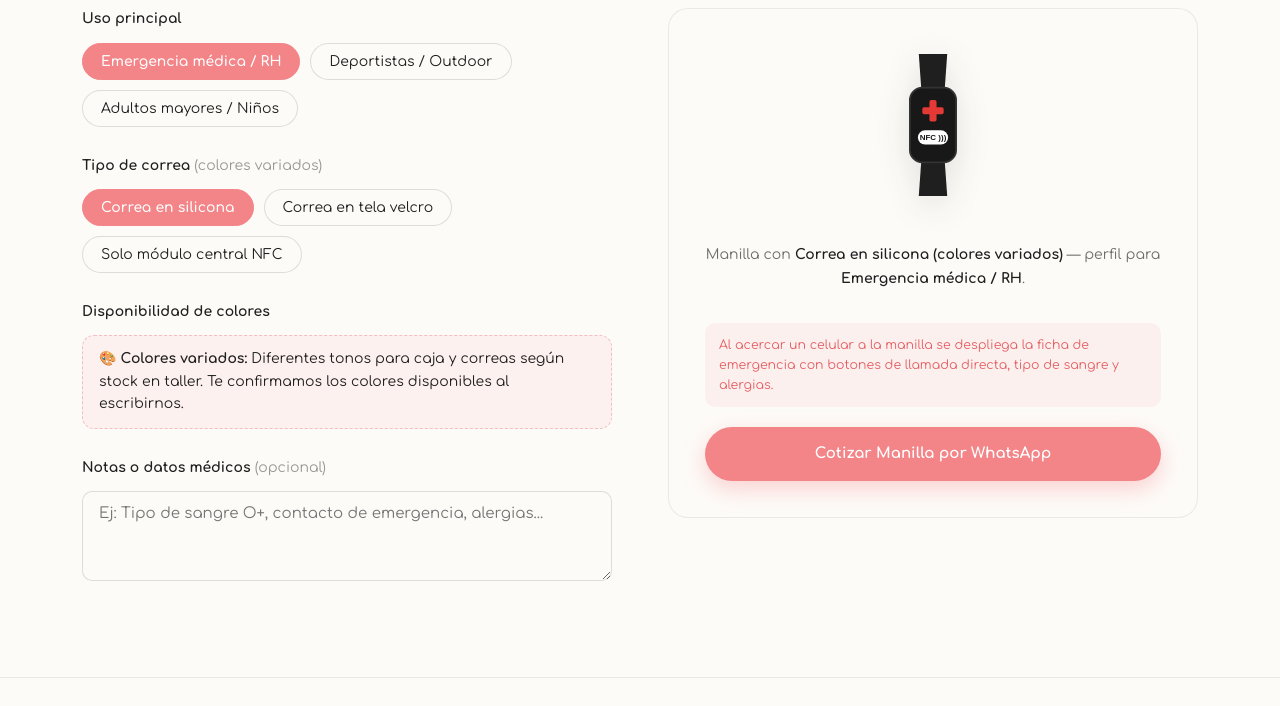
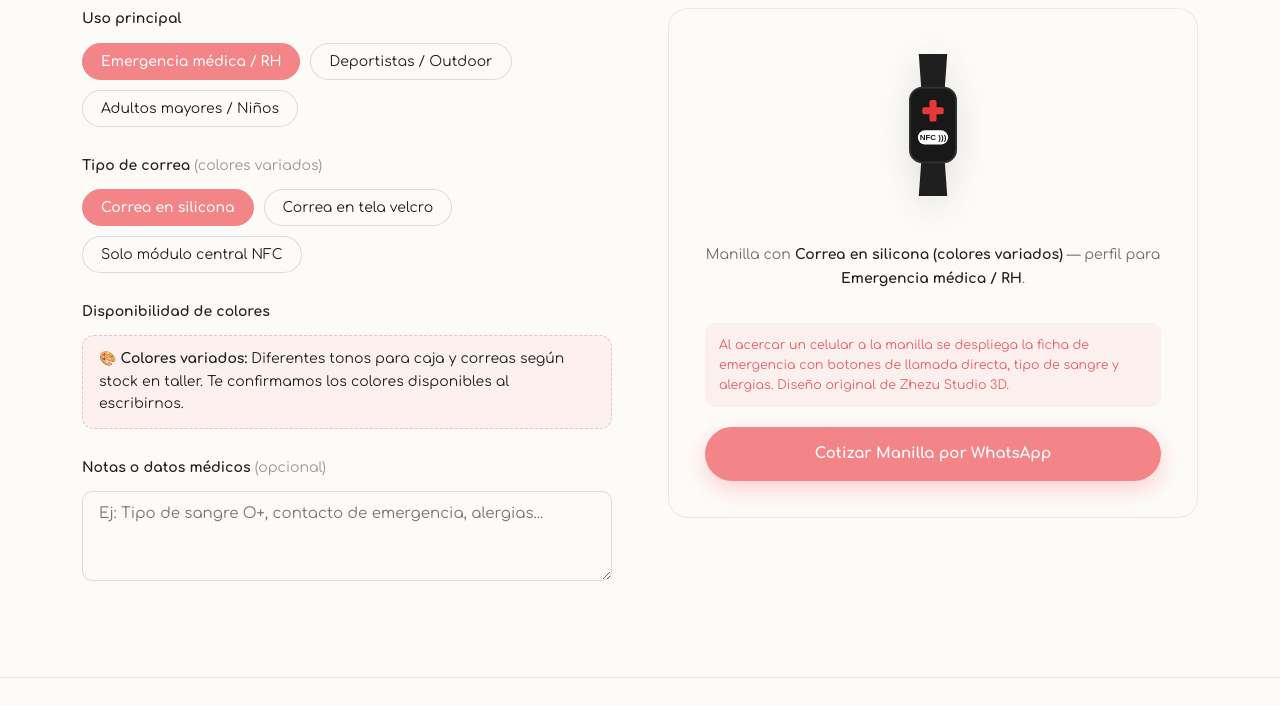
Before and after one commit to ZhezuStudio3D/zhezustudio3d.github.io, a plain HTML site: page llaveros.html in a window 1280 px wide. Shown: the part 3687-4393 px from the top of the page. Drawn offline with Linux system fonts and the light colour scheme; a web font is replaced by a local one.

Commit message:
Update emergency bracelet description with design credit
Added design credit for original design in the emergency bracelet description.

```diff
--- a/llaveros.html
+++ b/llaveros.html
@@ -347,7 +347,7 @@
           </div>
           <p class="preview-summary" id="emPreviewSummary">Manilla con <strong>Correa en silicona (colores variados)</strong> — perfil para <strong>Emergencia médica / RH</strong>.</p>
           <div class="preview-note">
-            Al acercar un celular a la manilla se despliega la ficha de emergencia con botones de llamada directa, tipo de sangre y alergias.
+            Al acercar un celular a la manilla se despliega la ficha de emergencia con botones de llamada directa, tipo de sangre y alergias. Diseño original de Zhezu Studio 3D.
           </div>
           <a class="btn btn-primary config-cta" id="emConfigCta" href="#" target="_blank" rel="noopener">Cotizar Manilla por WhatsApp</a>
         </div>
```
